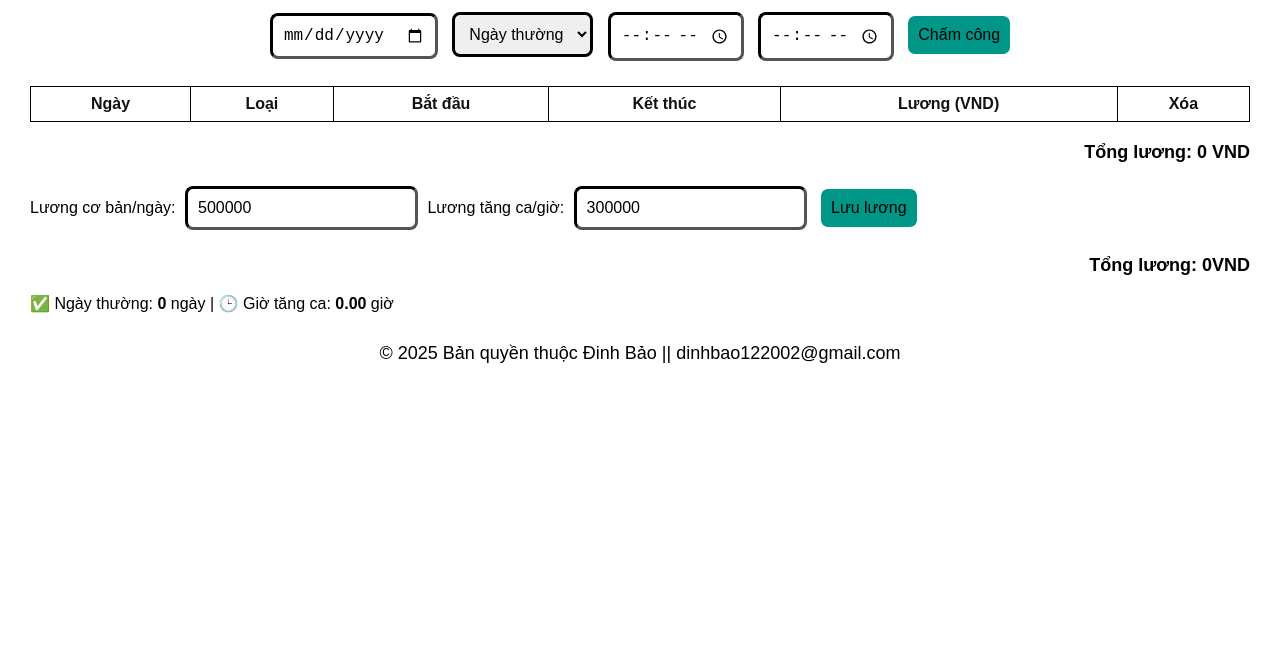
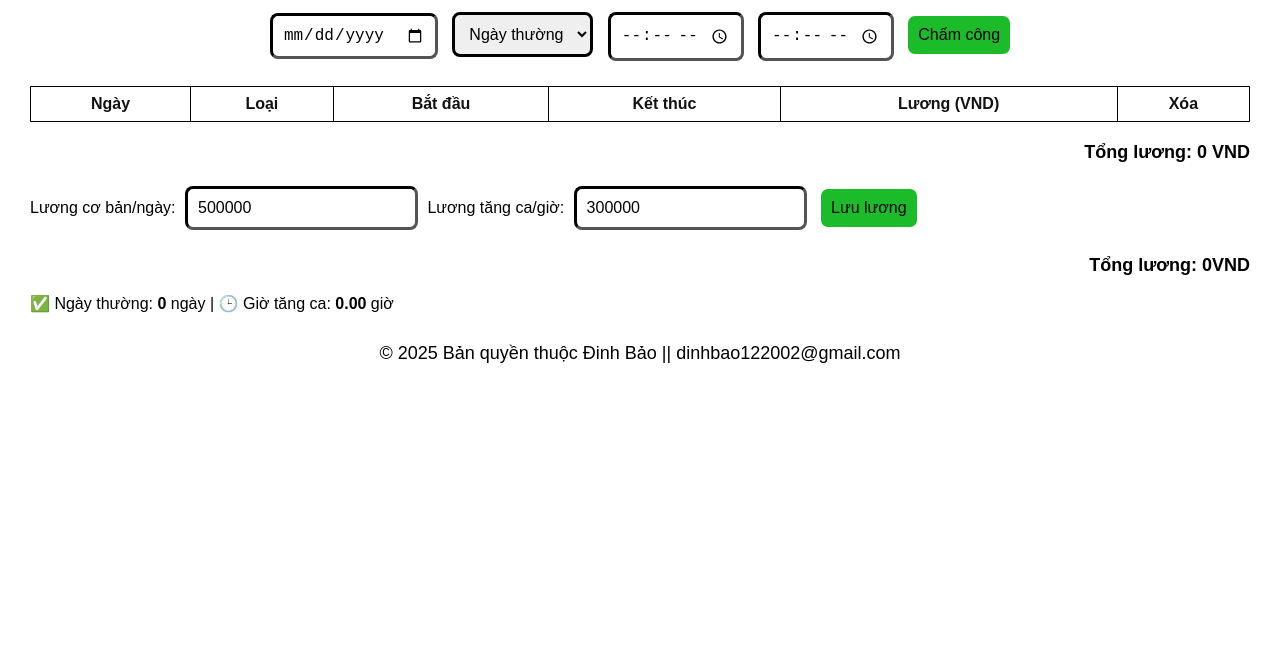
Before and after one commit to DinhChiBao/dinhbao1202, a plain HTML site: page index.html in a window 1280 px wide. Shown: the part 152-800 px from the top of the page. Drawn offline with Linux system fonts and the light colour scheme.

Commit message:
Update style.css

```diff
--- a/style.css
+++ b/style.css
@@ -25,7 +25,7 @@ input, select, button {
 }
 
 button {
-  background-color: #009688;
+  background-color: #1bbb29;
   color: black;
   border: none;
   cursor: pointer;
@@ -33,7 +33,7 @@ button {
 }
 
 button:hover {
-  background-color: #129e31;
+  background-color: red;
 }
 
 table {
```
